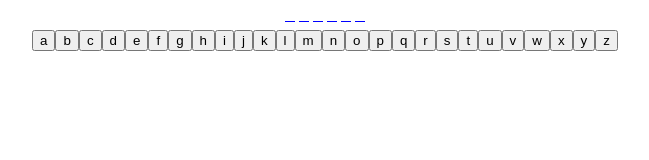
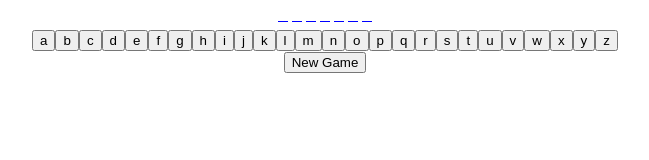
Before and after one commit to Achristo11/Milestone_1, a plain HTML site: page index.html in a window 1280 px wide. Shown: the whole page, without its empty margins (315-964 px from the left). Drawn offline with Linux system fonts and the light colour scheme.

Commit message:
Array fixes

```diff
--- a/board.js
+++ b/board.js
@@ -7,16 +7,34 @@ window.onload = () => {
     const wordList = ["testing", "potato"];
     const answerArray = document.querySelector('#answer');
 
-    if (Math.random() * 10 <= 5){
-        var word = Array.from(wordList[0])
-    }else{
-        var word = Array.from(wordList[1])
+    function createWord(){
+        var word = [];
+        const listItems = document.querySelectorAll('#answer li');
+        if (answerArray.children.length) {
+            for (let i = 0; i < listItems.length; i++) {
+               answerArray.removeChild(listItems[i]);
+            }
+        }
+
+        const buttons = document.querySelectorAll('#letters button');
+        for (let i = 0; i < buttons.length; i++) {
+            buttons[i].disabled = false;
+        }
+
+
+        if (Math.random() * 10 <= 5){
+            word = Array.from(wordList[0])
+        }else{
+            word = Array.from(wordList[1])
+        }
+        console.log(word);
+        for (let i = 0; i < word.length; i++){
+            let letter = document.createElement('li')
+            answerArray.appendChild(letter)
+            console.log(answerArray);
+        }
     }
 
-    for (let i = 0; i < word.length; i++){
-        let letter = document.createElement('li')
-        answerArray.appendChild(letter)
-    }
 
     for (let i = 0; i < alphabet.length; i++){
         let button = document.createElement('button')
@@ -26,13 +44,9 @@ window.onload = () => {
             // console.log(event.target)
             checkLetter(event.target)
             button.disabled = true
-
         })
         document.getElementById("letters").appendChild(button)
-
     }
-
-
     function checkLetter(guess) {
         for (let i = 0; i < word.length; i++) {
             if ( word[i] === guess.innerText) {
@@ -41,4 +55,12 @@ window.onload = () => {
         }
     }
 
+    var newGame = document.createElement('button')
+    newGame.innerText = "New Game"
+    newGame.id = "newGame"
+    newGame.addEventListener('click', (event) => {
+        createWord();
+    })
+    document.getElementById("newGame").appendChild(newGame);
+    createWord();
 }
--- a/index.html
+++ b/index.html
@@ -5,7 +5,7 @@
     <meta http-equiv="X-UA-Compatible" content="IE=edge">
     <meta name="viewport" content="width=device-width, initial-scale=1.0">
     <link rel="stylesheet" href="index.css">
-    <script src="board.js"></script>
+
     <title>Document</title>
 
 </head>
@@ -25,5 +25,6 @@
 
         </div>
     </div>
+    <script src="board.js"></script>
 </body>
 </html>
```
